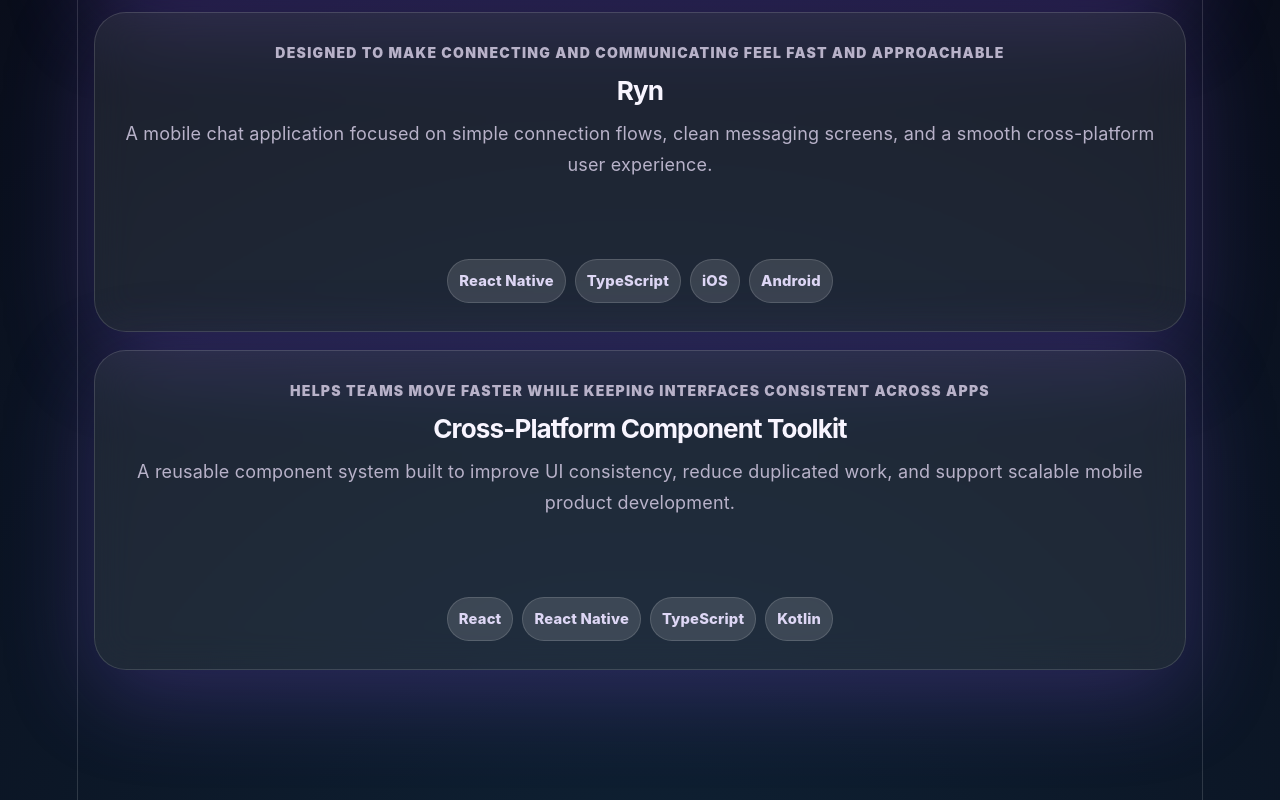
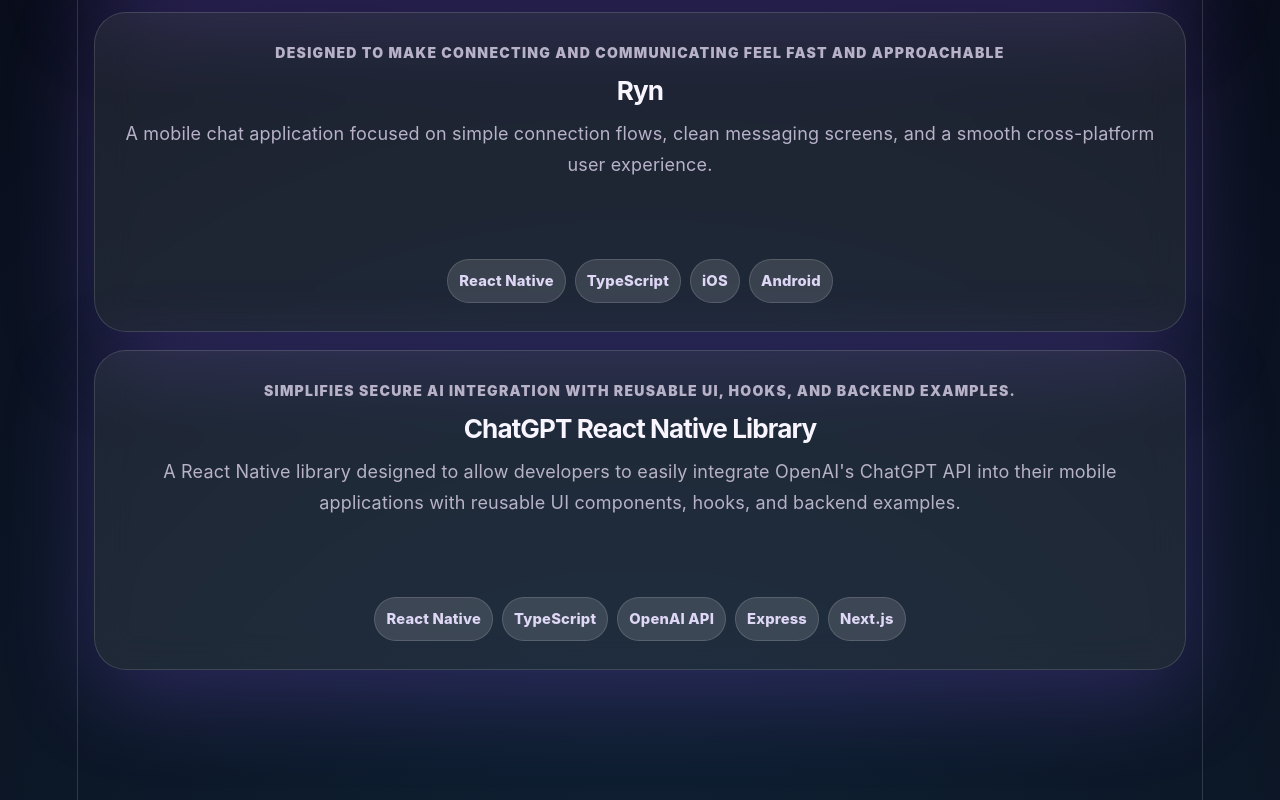
Before and after one commit to ryankoch13/reactjs-vite-portfolio, a React (Vite) app in the folder portfolio/: page / in a window 1280 px wide. Shown: the part 3359-4159 px from the top of the page. Built offline with nearby package versions, Linux system fonts and the light colour scheme.

Commit message:
feat: added links to projects, updated projects to include latest RN project
Signed-off-by: ryankoch13 <ryan.koch13@gmail.com>

```diff
--- a/portfolio/src/App.jsx
+++ b/portfolio/src/App.jsx
@@ -34,6 +34,7 @@
     impact:
       "Built around real alliance management workflows, not just a demo concept",
     tech: ["React Native", "TypeScript", "Expo", "iOS", "Android"],
+    link: "https://github.com/ryankoch13/last-war-tracker"
   },
   {
     title: "Ryn",
@@ -42,14 +43,16 @@
     impact:
       "Designed to make connecting and communicating feel fast and approachable",
     tech: ["React Native", "TypeScript", "iOS", "Android"],
+    link: "https://github.com/ryankoch13/ryn"
   },
   {
-    title: "Cross-Platform Component Toolkit",
+    title: "ChatGPT React Native Library",
     description:
-      "A reusable component system built to improve UI consistency, reduce duplicated work, and support scalable mobile product development.",
+      "A React Native library designed to allow developers to easily integrate OpenAI's ChatGPT API into their mobile applications with reusable UI components, hooks, and backend examples.",
     impact:
-      "Helps teams move faster while keeping interfaces consistent across apps",
-    tech: ["React", "React Native", "TypeScript", "Kotlin"],
+      "Simplifies secure AI integration with reusable UI, hooks, and backend examples.",
+    tech: ["React Native", "TypeScript", "OpenAI API", "Express", "Next.js"],
+    link: "https://github.com/ryankoch13/chatgpt-react-native"
   },
 ];
 
@@ -240,7 +243,14 @@
 
           <div className="projectsGrid">
   {projects.map((project) => (
-              <article className="projectCard" key={project.title}>
+    <a
+      className="projectCard"
+      key={project.title}
+      href={project.link}
+      target="_blank"
+      rel="noreferrer"
+      aria-label={`View ${project.title} repository`}
+    >
       <div>
         <p className="cardLabel">{project.impact}</p>
         <h3>{project.title}</h3>
@@ -252,7 +262,7 @@
           <span key={tech}>{tech}</span>
         ))}
       </div>
-              </article>
+    </a>
   ))}
 </div>
         </section>
```
Lines whose indentation alone changed are shown as unchanged.
